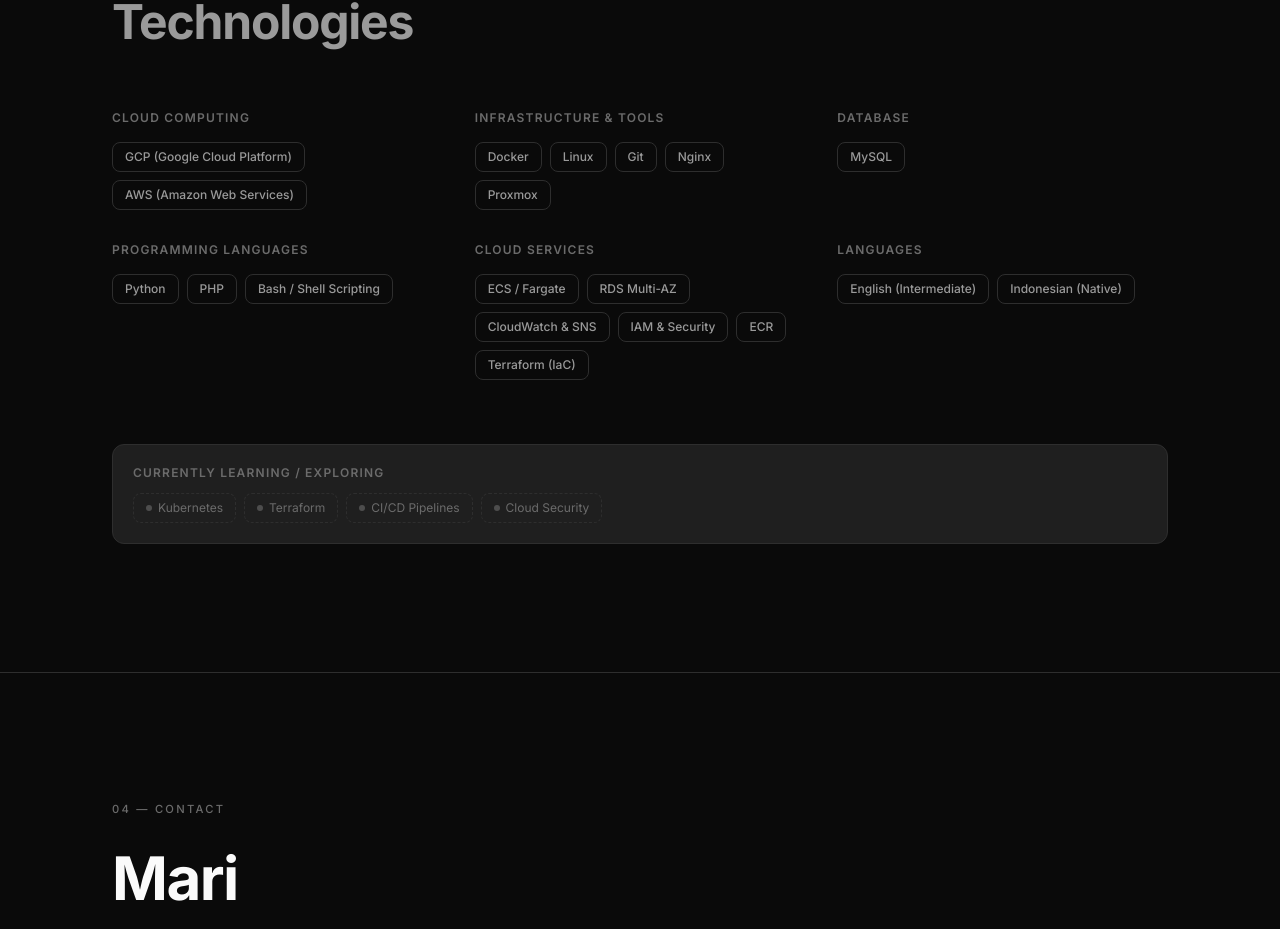
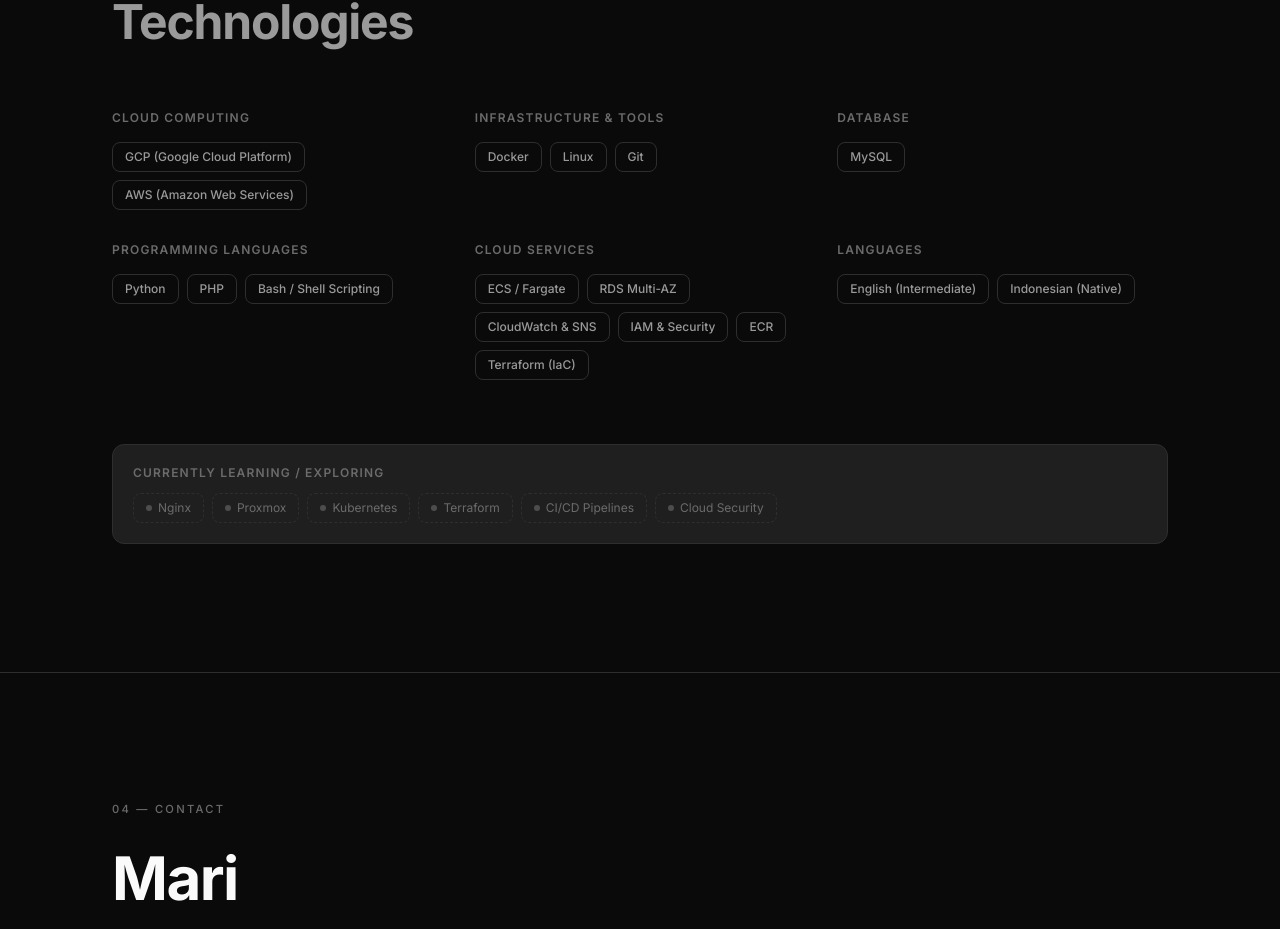
Before and after one commit to erumiii/landing-page, a Next.js app: page / in a window 1280 px wide. Shown: the part 3741-4670 px from the top of the page. Built offline with nearby package versions, Linux system fonts and the light colour scheme.

Commit message:
Updating tools in skill section

```diff
--- a/components/SkillsSection.tsx
+++ b/components/SkillsSection.tsx
@@ -19,7 +19,7 @@ const categories = [
   },
   {
     title: "Infrastructure & Tools",
-    items: ["Docker", "Linux", "Git", "Nginx", "Proxmox"],
+    items: ["Docker", "Linux", "Git"],
   },
   {
     title: "Database",
@@ -125,7 +125,7 @@ export default function SkillsSection() {
             Currently Learning / Exploring
           </p>
           <div className="flex flex-wrap gap-2">
-            {["Kubernetes", "Terraform", "CI/CD Pipelines", "Cloud Security"].map((item) => (
+            {["Nginx", "Proxmox", "Kubernetes", "Terraform", "CI/CD Pipelines", "Cloud Security"].map((item) => (
               <span
                 key={item}
                 className="inline-flex items-center gap-1.5 px-3 py-1.5 text-xs text-[var(--text-dim)] border border-dashed border-[var(--border)] rounded-lg"
```
